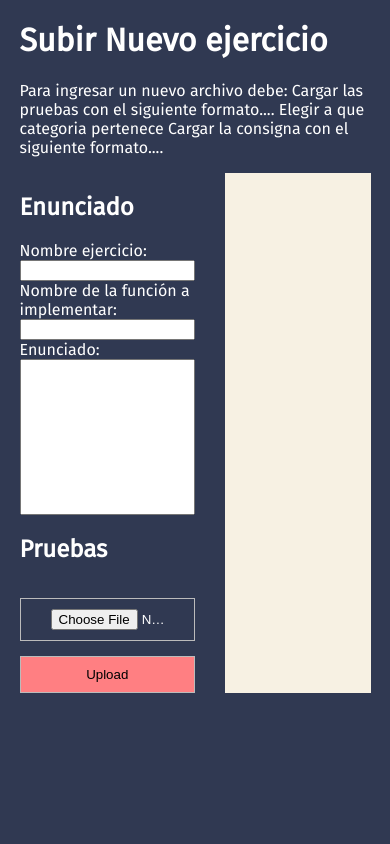
After one commit to Xero-Hige/Ejs-online, a Flask app: page /subir in a window 390 px wide. The commit adds this page. Run offline with Flask 2, Linux system fonts and the light colour scheme.

Commit message:
Cambio nombres y hago pag mas responsive

```diff
--- a/app.py
+++ b/app.py
@@ -5,19 +5,16 @@ from wtforms.validators import Required
 
 import subprocess
 from subprocess import PIPE
-import os
-import uuid
-import re
-import tempfile
-
+import os, uuid, re, tempfile
 
 app = Flask(__name__)
 
+# INDEX
 @app.route('/')
 def index():
     return render_template('index.html')
 
-
+# CONSOLA PARA EJERCITAR
 @app.route('/form', methods = ['POST', 'GET'])
 @app.route('/form/<tema>/<string:ej>', methods = ['POST', 'GET'])
 def form(tema, ej):
@@ -42,25 +39,23 @@ def form(tema, ej):
                             ejs_tema = len(lista_ejs), prox_ej = prox_ej
                             )
 
-
-@app.route('/home', methods = ['POST', 'GET'])
-def result():
-   if request.method == 'POST':
-      result = request.form
-      return render_template("home.html",result = result)
-
-
+# LISTA DE EJERCICIOS POR TEMA
 @app.route('/listado/<tema>', methods = ['POST', 'GET'])
 def listado(tema):
     ejercicios = list(map(lambda s: s.replace('.html','') , getListaEjerciciosOrdenada(tema)))
     return render_template("listado.html", ejercicios = ejercicios, tema = tema)
 
-
+# SOBRE LA PÁGINA
 @app.route('/about')
 def about():
     return render_template("about.html")
 
+# CARGAR UN NUEVO EJERCICIO
+@app.route('/subir')
+def subir():
+    return render_template("subir.html")
 
+# 404 PAGINA NO ENCONTRADA
 @app.errorhandler(404)
 def page_not_found(e):
     return render_template('404.html'), 404
--- /dev/null
+++ b/static/editorOnline.js
@@ -0,0 +1,16 @@
+function modificarTitulo(text){
+    var titulo = document.getElementById("tituloVis");
+    titulo.innerHTML = text;
+}
+
+function modificarParrafo(text){
+    var parrafo = document.getElementById("parrafoEj");
+    text = parseText(text);
+    parrafo.innerHTML = text;
+}
+
+function parseText(text){
+    text = text.replace(/s_code/g,"<pre class=\"language-python\"><code class=\"language-python\">");
+    text = text.replace(/\n/g,"<br>");
+    return text.replace(/e_code/g,"</code></pre>");
+}
--- a/static/style.css
+++ b/static/style.css
@@ -26,6 +26,12 @@ header {
     min-width: 60px;
 }
 
+@media (max-width: 767px) {
+    header {
+       display: none;
+    }
+ }
+
 .side_navbar {
     display: flex;
     flex-direction: column;
@@ -51,6 +57,7 @@ header {
 
 .code-editor {
     width: 45%;
+    min-width: 600px;
     height: 80vh;
     display: flex;
     flex-direction: column;
@@ -110,6 +117,7 @@ form {
 .enunciados {
     border: 1px solid #BBB;
     width: 45%;
+    min-width: 600px;
     height: 80vh;
     background-color: #f7f1e3;
     overflow-y: scroll
@@ -268,3 +276,47 @@ span.zen {
     text-transform: capitalize;
     font-size: 2em;
 }
+
+/*----------------------SUBIR---------------------*/
+
+.submitEj {
+    width: 100%;
+    margin-right: 5%;
+    margin-left: 5%;
+    display: flex;
+    flex-direction: column;
+}
+
+.submitEj textarea{
+    resize: none;
+}
+
+.submitEj form input{
+    margin-top: 15px;
+}
+
+#submit_ej {
+    background: #ff7f82;
+    color: black;
+}
+
+.agregarEj {
+    display: flex;
+}
+
+.agregarEj form {
+    display: flex;
+    flex-direction: column;
+    width: 50%;
+    margin-right: 15px;
+}
+
+.visualizar{
+    background: #f7f1e3;
+    width: 50%;
+    margin-left: 15px;
+}
+
+.encabezado, .agregarEj form {
+     color: white;
+}
--- a/templates/ejercicios/diccionarios/1_Tuplas_a_Diccionario.html
+++ b/templates/ejercicios/diccionarios/1_Tuplas_a_Diccionario.html
@@ -1,8 +1,3 @@
-
-<h2>Diccionarios</h2>
-
-<h3>Ejercicio 1</h3>
-
 <p>
     Función que reciba una lista de tuplas y devuelva un diccionario en donde las claves sean los primero
     elementos de las tuplas y los valores una lista con los segundos.
--- a/templates/ejercicios/diccionarios/2.html
+++ /dev/null
@@ -1,2 +0,0 @@
-<h2>Diccionario</h2>
-<p>Ejercicio 2</p>
--- a/templates/ejercicios/listas/2_Invertir_Lista.html
+++ b/templates/ejercicios/listas/2_Invertir_Lista.html
@@ -1,6 +1,3 @@
-<h2>Lista</h2>
-<h3>Ejercicio 2</h3>
-
 <p>
     Realizar una función llamada invertir_lista(l) que, dada una lista, devuelva una nueva lista cuyo contenio sea igual a la
     original, pero invertida.
--- a/templates/ejercicios/listas/3_Dividir_Lista.html
+++ b/templates/ejercicios/listas/3_Dividir_Lista.html
@@ -1,6 +1,3 @@
-<h2>Lista</h2>
-<h3>Ejercicio 3</h3>
-
 <p>
     Dada una lista de enteros, y un entero k, escribir una función que
     devuelva tres listas, una con los menores, otra con los mayores, y
--- a/templates/ejercicios/tarea/1_Norma_Vector.html
+++ b/templates/ejercicios/tarea/1_Norma_Vector.html
@@ -1,7 +1,3 @@
-<h2>Tarea</h2>
-
-<h3>Ejercicio 1</h3>
-
 <p>
     Escribir una función llamada norma que reciba  las coordenadas de un vector en R3 (x,y,z) y devuelva
     la norma del vector, dada por ||(x,y,z)|| = raiz(x**2 + y**2 + z**2)
--- a/templates/ejercicios/tarea/2_Vector_Diferencia.html
+++ b/templates/ejercicios/tarea/2_Vector_Diferencia.html
@@ -1,7 +1,3 @@
-<h2>Tarea</h2>
-
-<h3>Ejercicio 2</h3>
-
 <p>
     Escribir una función llamada diferencia que reciba  las coordenadas de dos vectores en R3 (x1, y1, z1, x2, y2, z2) y devuelva
     las coordenadas del vector diferencia (debe devolver 3 valores numéricos)
--- a/templates/ejercicios/tarea/3_Pedir_Entero_Rango.html
+++ b/templates/ejercicios/tarea/3_Pedir_Entero_Rango.html
@@ -1,7 +1,3 @@
-<h2>Tarea</h2>
-
-<h3>Ejercicio 3</h3>
-
 <p>
     Implementar la función pedir_entero(mensaje, min, max), que debe imprimir el mensaje y luego esperar a que el usuario
     ingrese un valor. Si el valor ingresado no es un número entero, o no es un número entre min y max (inclusive),
--- a/templates/home.html
+++ b/templates/home.html
@@ -6,6 +6,8 @@
 
     <div class="enunciados">
         <div class="enunciado">
+            <h2>{{ tema[0] | upper}}{{tema[1:] }}</h2>
+            <h3>{{ ej[2:]  | replace("_", " ") }}</h3>
             {% include 'ejercicios/%s/%s.html' % (tema, ej) %}
             <form action="{{ url_for('form',tema = tema, ej = prox_ej) }}">
                 <input id="siguiente" type="submit" value="Siguiente" />
--- a/templates/includes/_navbar.html
+++ b/templates/includes/_navbar.html
@@ -1,8 +1,9 @@
 <header class="navbar">
 
     <div class="side_navbar">
-        <a href="/"><img src= "{{ url_for('static', filename='menu_icon.svg') }}" alt="Kiwi standing on oval"></a>
-        <a href="/about"><img src= "{{ url_for('static', filename='graduate-cap.svg') }}" alt="Kiwi standing on oval"></a>
+        <a href="/"><img src= "{{ url_for('static', filename='menu_icon.svg') }}" alt="."></a>
+        <a href="/about"><img src= "{{ url_for('static', filename='graduate-cap.svg') }}" alt="."></a>
+        <a href="/subir"><img src= "{{ url_for('static', filename='graduate-cap.svg') }}" alt="."></a>
     </div>
 
 </header>
--- a/templates/layout.html
+++ b/templates/layout.html
@@ -13,6 +13,7 @@
     <link rel="stylesheet" href="{{ url_for('static', filename='codemirror/theme/dracula.css') }}">
     <link rel="stylesheet" href="{{ url_for('static', filename='prism/prism.css') }}">
     <script type="text/javascript" src="{{ url_for('static', filename='prism/prism.js') }}"></script>
+    <script type="text/javascript" src="{{ url_for('static', filename='editorOnline.js') }}"></script>
 </head>
 <body>
     {% include 'includes/_navbar.html' %}
--- /dev/null
+++ b/templates/subir.html
@@ -0,0 +1,35 @@
+{% extends 'layout.html' %}
+
+{% block body %}
+
+<div class="submitEj">
+    <div class="encabezado">
+        <h1>Subir Nuevo ejercicio</h1>
+
+        <p>
+            Para ingresar un nuevo archivo debe:
+            Cargar las pruebas con el siguiente formato....
+            Elegir a que categoria pertenece
+            Cargar la consigna con el siguiente formato....
+        </p>
+    </div>
+
+    <div class="agregarEj">
+        <form method=post enctype=multipart/form-data>
+            <h2>Enunciado</h2>
+            Nombre ejercicio: <textarea name="nombre_ej" id="nombre_ej" cols="10" rows="1" oninput="modificarTitulo(this.value)"></textarea>
+            Nombre de la función a implementar: <textarea name="nombre_función" id="nombre_función" cols="10" rows="1"></textarea>
+            Enunciado: <textarea name="Enunciado" id="Enunciado" cols="30" rows="10" oninput="modificarParrafo(this.value)"></textarea>
+            <h2>Pruebas</h2>
+            <input type=file name=pruebas>
+            <input id="submit_ej" type=submit value=Upload>
+        </form>
+        <div class="visualizar">
+            <h2 id="tituloVis" class="enunciado"></h2>
+            <p id="parrafoEj" class="enunciado"></p>
+        </div>
+
+    </div>
+</div>
+
+{% endblock %}
```
Also changed, not shown: templates/ejercicios/listas/1_Lista_Ordenada.html (+3 -6 lines), templates/ejercicios/diccionarios/2_ej_random.html (added).
